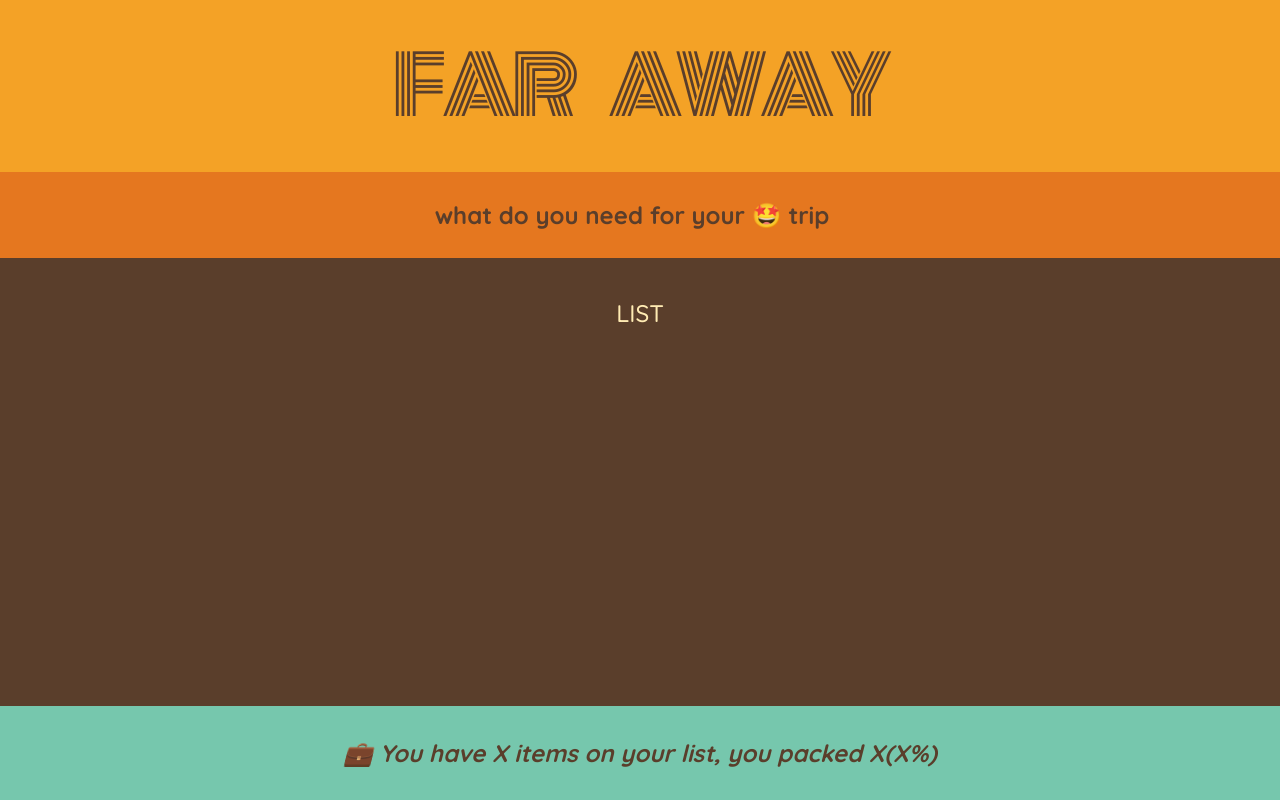
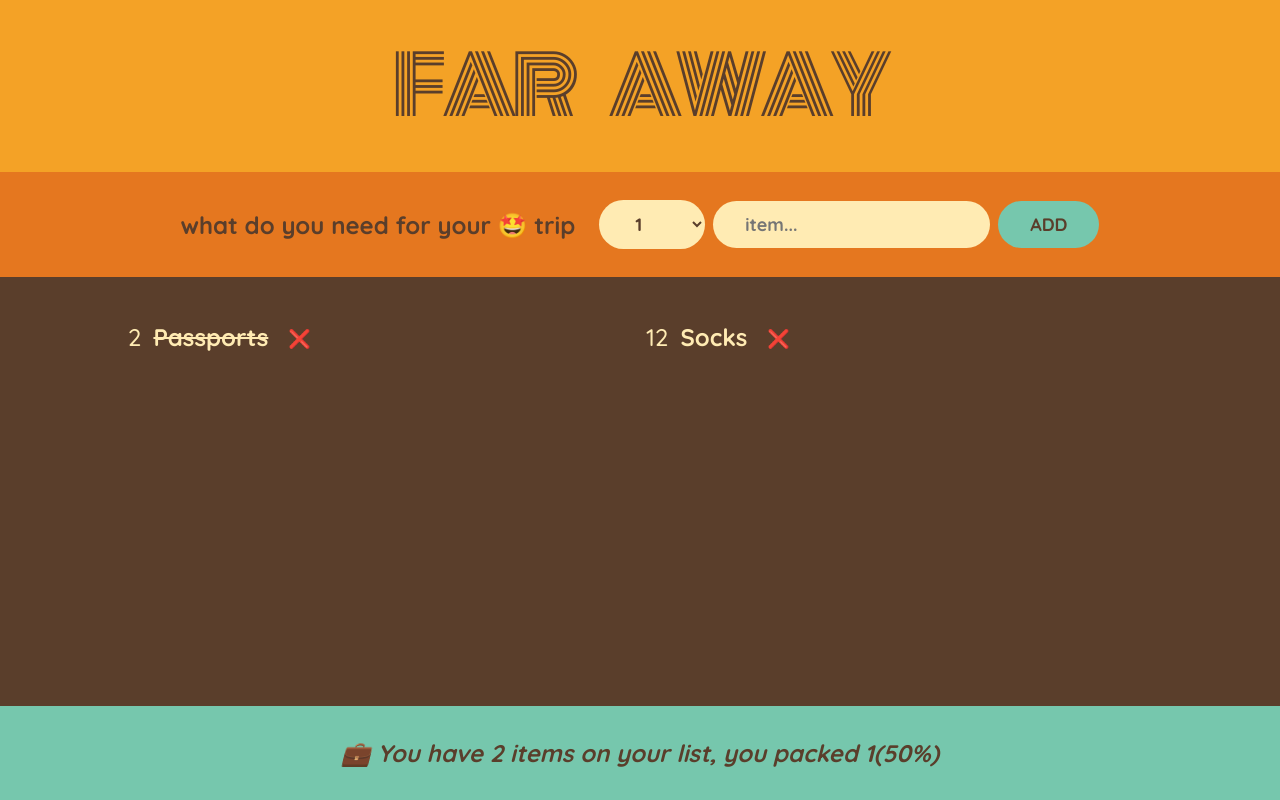
Before and after one commit to NikDoe/travel-list, a React (Vite) app: page / in a window 1280 px wide. Built offline with nearby package versions, Linux system fonts and the light colour scheme.

Commit message:
derive state in to stats component

```diff
--- a/src/App.tsx
+++ b/src/App.tsx
@@ -1,15 +1,31 @@
+import { useState } from "react";
 import Form from "./components/Form";
 import Logo from "./components/Logo";
 import PackingList from "./components/PackingList";
 import Stats from "./components/Stats";
 
+const initialItems = [
+	{ id: 1, description: "Passports", quantity: 2, packed: true },
+	{ id: 2, description: "Socks", quantity: 12, packed: false },
+];
+
+
+export type TItem = {
+    id: number,
+    description: string,
+    quantity: number,
+    packed: boolean,
+}
+
 function App() {
+	const [list, setList] = useState<TItem[]>(initialItems);
+
 	return (
 		<div className="app">
 			<Logo />
-			<Form />
-			<PackingList />
-			<Stats />
+			<Form setList={setList} />
+			<PackingList list={list} />
+			<Stats list={list} />
 		</div>
 	);
 }
--- a/src/components/Form.tsx
+++ b/src/components/Form.tsx
@@ -1,8 +1,85 @@
-const Form = function() {
+import { Dispatch, FC, FormEvent, SetStateAction, useState } from "react";
+import { TItem } from "../App";
+
+interface FormData {
+	quantity: string;
+	description: string;
+}
+
+type FormProps = {
+	setList: Dispatch<SetStateAction<TItem[]>>
+}
+
+const Form: FC<FormProps> = function({ setList }) {
+	const initialFormData: FormData = {
+		description: "",
+		quantity: "1",
+	};
+
+	const [formData, setFormData] = useState<FormData>(initialFormData);
+
+	const handleInputChange = (e: React.ChangeEvent<HTMLInputElement | HTMLSelectElement>) => {
+		const { name, value } = e.target;
+		setFormData({
+			...formData,
+			[name]: value,
+		});
+	};
+
+	const handleSubmit = (e: FormEvent) => {
+		e.preventDefault();
+
+		if(formData.description.trim() === "") {
+			alert('Пожалуйста, заполните поле item');
+			return;
+		}
+
+		const newItem: TItem = {
+			id: Date.now(),
+			packed: false,
+			quantity: Number(formData.quantity),
+			description: formData.description
+		};
+
+		setList(currList => [...currList, newItem]);
+		setFormData(initialFormData);
+	};
+
+	const selectNumbers = Array.from({ length: 20 }, (_, index) => index + 1);
+
 	return (
-		<div className="add-form">
+		<form
+			className="add-form"
+			onSubmit={handleSubmit}
+		>
 			<h3>what do you need for your 🤩 trip</h3>
-		</div>
+			<select
+				name="quantity"
+				value={formData.quantity}
+				onChange={handleInputChange}
+			>
+				{
+					selectNumbers.map(
+						num => (
+							<option
+								key={num}
+								value={num}
+							>
+								{num}
+							</option>
+						)
+					)
+				}
+			</select>
+			<input
+				name="description"
+				value={formData.description}
+				type="text"
+				placeholder="item..."
+				onChange={handleInputChange}
+			/>
+			<button>ADD</button>
+		</form>
 	);
 };
 
--- /dev/null
+++ b/src/components/ListItem.tsx
@@ -0,0 +1,31 @@
+import { CSSProperties, FC } from "react";
+import { TItem } from "../App";
+
+type ListItemProps = {
+    itemObject: TItem,
+}
+const ListItem: FC<ListItemProps> = function({ itemObject }) {
+	const {
+		description,
+		quantity,
+		packed
+	} = itemObject;
+
+	const styleObject: CSSProperties  = {
+		textDecoration: `${packed ? "line-through" : "none"}`
+	};
+
+	return (
+		<li>
+			<p>{quantity}</p>
+			<b
+				style={styleObject}
+			>
+				{description}
+			</b>
+			<button>❌</button>
+		</li>
+	);
+};
+
+export default ListItem;
--- a/src/components/PackingList.tsx
+++ b/src/components/PackingList.tsx
@@ -1,7 +1,27 @@
-const PackingList = function() {
+import { FC } from "react";
+import { TItem } from "../App";
+import ListItem from "./ListItem";
+
+type PackingListProps = {
+	list: TItem[],
+}
+
+const PackingList: FC<PackingListProps> = function({ list }) {
+
 	return (
 		<div className="list">
-            LIST
+			<ul>
+				{
+					list.map(
+						item => (
+							<ListItem
+								key={item.id}
+								itemObject={item}
+							/>
+						)
+					)
+				}
+			</ul>
 		</div>
 	);
 };
--- a/src/components/Stats.tsx
+++ b/src/components/Stats.tsx
@@ -1,7 +1,19 @@
-const Stats = function() {
+import { FC } from "react";
+import { TItem } from "../App";
+
+type StatsProps = {
+	list: TItem[]
+}
+
+const Stats: FC<StatsProps> = function({ list }) {
+
+	const packedItems = list.filter(item => item.packed).length;
+
+	const percent = Math.round(packedItems * 100 / list.length);
+
 	return (
 		<footer className="stats">
-			<em>💼 You have X items on your list, you packed X(X%)</em>
+			<em>💼 You have {list.length} items on your list, you packed {packedItems}({percent}%)</em>
 		</footer>
 	);
 };
--- a/src/index.css
+++ b/src/index.css
@@ -1,10 +1,3 @@
-/*
-const initialItems = [
-  { id: 1, description: "Passports", quantity: 2, packed: false },
-  { id: 2, description: "Socks", quantity: 12, packed: false },
-];
-*/
-
 @import url("https://fonts.googleapis.com/css2?family=Monoton&family=Quicksand:wght@500;700&display=swap");
 
 * {
@@ -101,7 +94,6 @@ input {
 .list ul {
   list-style: none;
   width: 80%;
-  overflow: scroll;
 
   display: grid;
   grid-template-columns: repeat(auto-fit, minmax(250px, 1fr));
```
